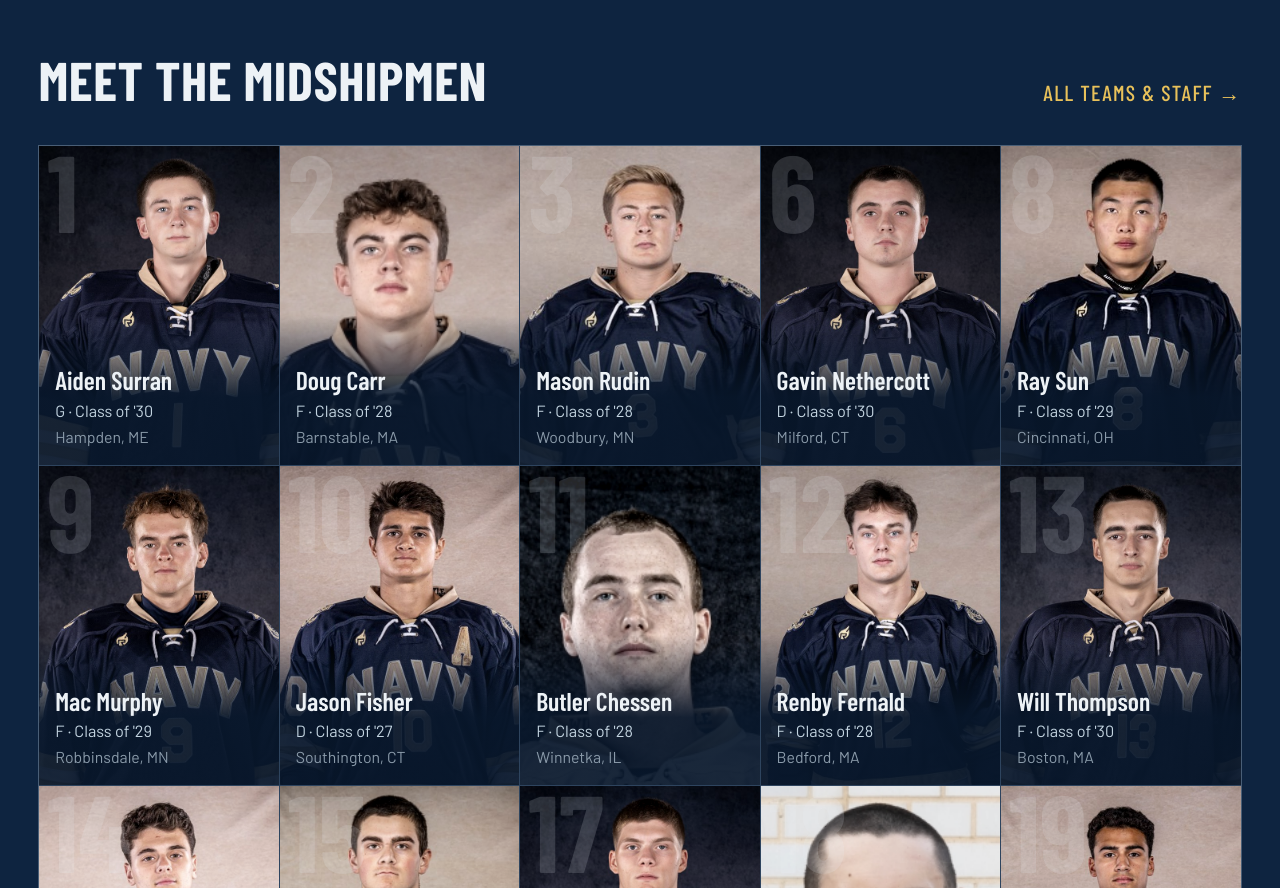
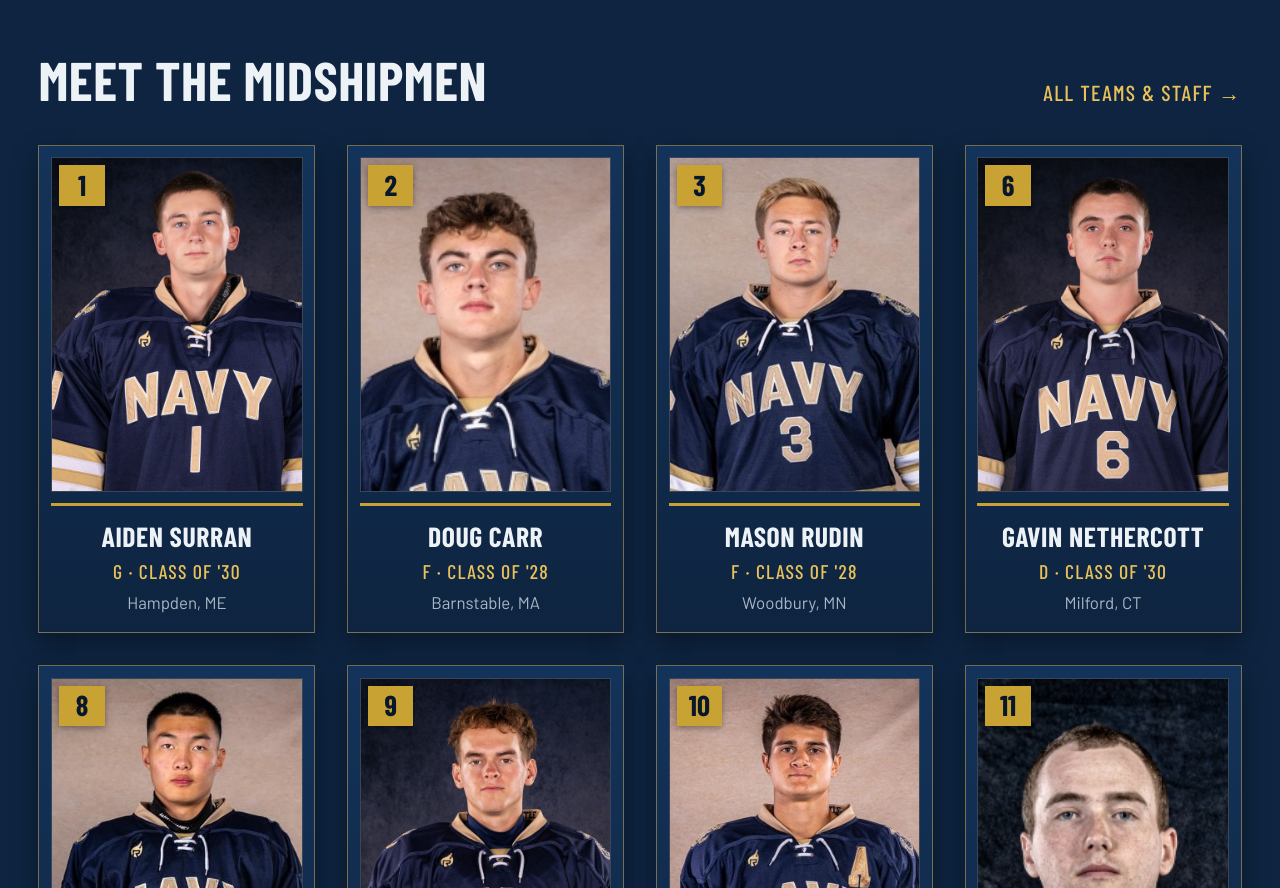
Before and after one commit to Sam-Dorchuck/navy-hockey, a plain HTML site: page index.html in a window 1280 px wide. Shown: the part 2700-3588 px from the top of the page. Drawn offline with nearby package versions, Linux system fonts and the light colour scheme.

Commit message:
Roster: baseball-card tiles with more spacing (home wall + Roster page)
Co-Authored-By: Claude Opus 5.5 <noreply@anthropic.com>
Claude-Session: https://claude.ai/code/session_01RiYXJzynH3meWLn5WjJbV1

```diff
--- a/css/site.css
+++ b/css/site.css
@@ -593,3 +593,50 @@ footer{background:#050F1D;padding:3rem 0;border-top:1px solid var(--line)}
 /* mid-width laptops: logo only, so the full menu fits */
 @media (min-width:1201px) and (max-width:1360px){.mark-text{display:none}}
 .mark{flex:none}
+
+/* ============================================================
+   ROSTER — baseball-card tiles (home wall + Roster page)
+   Photo in a framed window, name plate underneath, number badge.
+   ============================================================ */
+.wall{gap:1.6rem;background:none;border:none;grid-template-columns:repeat(auto-fill,minmax(13rem,1fr))}
+.player{
+  aspect-ratio:auto;overflow:visible;display:flex;flex-direction:column;
+  background:linear-gradient(180deg,#14335A 0%,#0E2440 100%);
+  border:1px solid rgba(232,193,90,.45);padding:.6rem;
+  box-shadow:0 10px 24px rgba(0,0,0,.35);
+  transition:transform .15s ease, border-color .15s ease, box-shadow .15s ease;
+}
+.player:hover{transform:translateY(-4px);border-color:var(--gold-lt);box-shadow:0 16px 32px rgba(0,0,0,.45)}
+.player::after{display:none}
+.player img{height:auto;aspect-ratio:3/4;border:1px solid rgba(195,212,224,.25);filter:none;background:var(--navy-900)}
+.player.no-photo::before{
+  content:"";display:block;aspect-ratio:3/4;border:1px solid rgba(195,212,224,.25);
+  background:radial-gradient(90% 70% at 50% 35%, rgba(200,162,51,.14), rgba(8,23,43,0) 70%), var(--navy-900);
+}
+/* number badge, top-left corner of the photo */
+.p-num{
+  top:1rem;left:1rem;z-index:2;font-size:1.45rem;line-height:1;color:var(--navy-900);
+  background:var(--gold);padding:.3rem .5rem;min-width:2.3rem;text-align:center;
+  box-shadow:0 2px 6px rgba(0,0,0,.35);
+}
+.player.no-photo .p-num{
+  top:auto;left:50%;transform:translateX(-50%);
+  bottom:calc(5.2rem + 30%);font-size:5rem;padding:0;background:none;box-shadow:none;color:rgba(200,162,51,.6)
+}
+.p-letter{top:1rem;right:1rem}
+/* name plate */
+.p-info{
+  position:static;background:none;padding:.75rem .2rem .2rem;margin-top:.55rem;
+  border-top:3px solid var(--gold);text-align:center;
+}
+.p-name{font-size:1.4rem;font-weight:700;text-transform:uppercase;letter-spacing:.02em}
+.p-meta{font-family:"Barlow Condensed",sans-serif;font-size:1rem;letter-spacing:.06em;text-transform:uppercase;color:var(--gold-lt);margin-top:.2rem}
+.p-home{font-size:.85rem;color:#A9B7C4;margin-top:.1rem}
+.p-stats{text-align:center}
+@media (max-width:620px){
+  .wall{grid-template-columns:repeat(2,minmax(0,1fr));gap:1rem}
+  .player{padding:.45rem}
+  .p-name{font-size:1.15rem}
+  .player.no-photo .p-num{font-size:3.6rem}
+}
+@media (prefers-reduced-motion:reduce){.player,.player:hover{transition:none;transform:none}}
```
